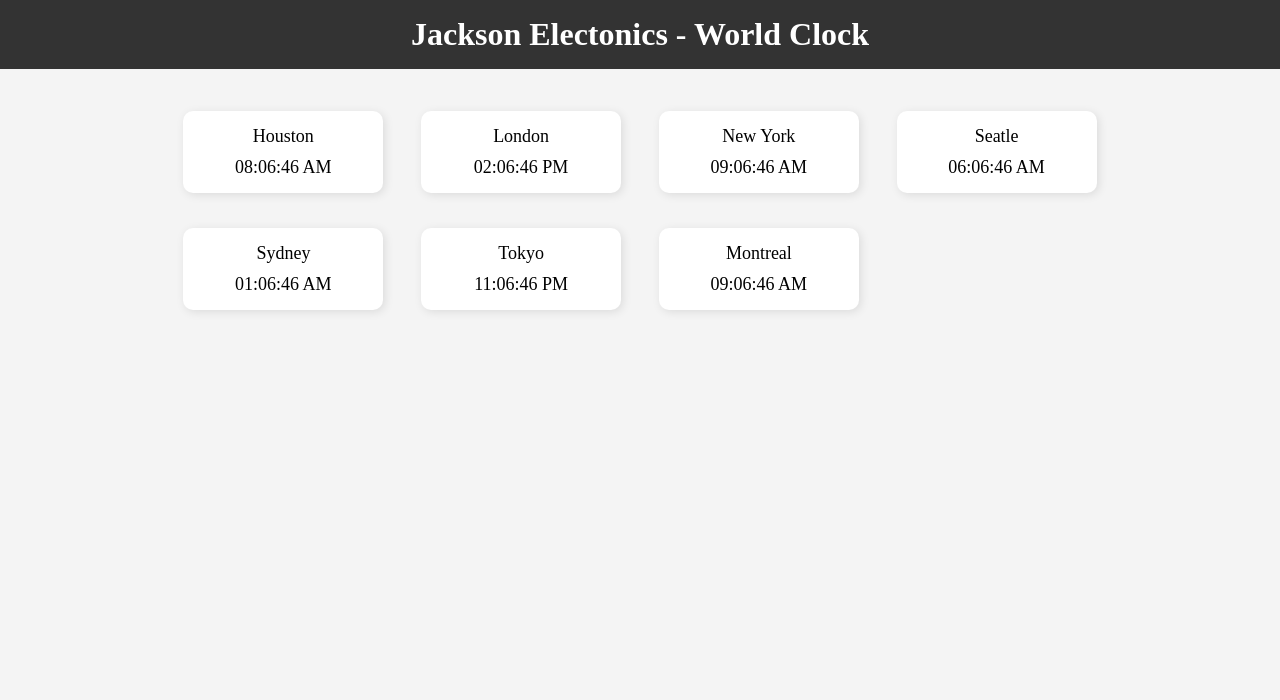
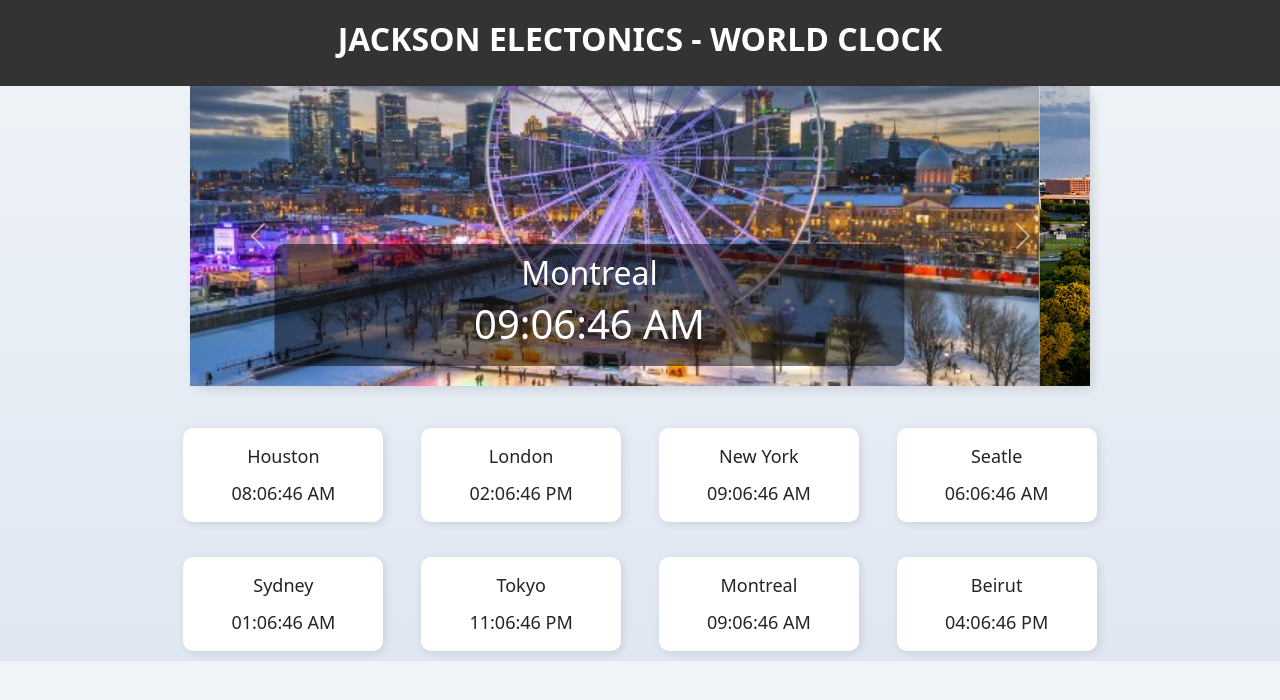
Before and after one commit to RIDagher/World-Clock-Project, a plain HTML site: page index.html in a window 1280 px wide. Drawn offline with nearby package versions, Linux system fonts and the light colour scheme.

Commit message:
updated-readdme file

```diff
--- a/index.html
+++ b/index.html
@@ -3,14 +3,98 @@
   <head>
     <meta charset="UTF-8" />
     <meta name="viewport" content="width=device-width, initial-scale=1.0" />
+    <link
+      href="https://cdn.jsdelivr.net/npm/bootstrap@5.3.3/dist/css/bootstrap.min.css"
+      rel="stylesheet"
+      integrity="sha384-QWTKZyjpPEjISv5WaRU9OFeRpok6YctnYmDr5pNlyT2bRjXh0JMhjY6hW+ALEwIH"
+      crossorigin="anonymous"
+    />
     <link rel="stylesheet" href="./styles/time_zones.css" />
+    <script
+      src="https://cdn.jsdelivr.net/npm/bootstrap@5.3.3/dist/js/bootstrap.bundle.min.js"
+      integrity="sha384-YvpcrYf0tY3lHB60NNkmXc5s9fDVZLESaAA55NDzOxhy9GkcIdslK1eN7N6jIeHz"
+      crossorigin="anonymous"
+    ></script>
 
     <title>Jackson Electronics - World Clock</title>
   </head>
+
   <body>
     <header>
       <h1>Jackson Electonics - World Clock</h1>
     </header>
+
+    <div id="cityCarousel" class="carousel slide" data-bs-ride="carousel">
+      <div class="carousel-inner">
+        <div class="carousel-item active">
+          <img
+            src="./images/montreal.jpeg"
+            class="d-block w-100"
+            alt="Montreal City Image"
+          />
+          <div class="carousel-caption d-none d-md-block">
+            <h2>Montreal</h2>
+            <h1 id="montreal-time">--:--</h1>
+          </div>
+        </div>
+
+        <div class="carousel-item">
+          <img
+            src="./images/Houston.png"
+            class="d-block w-100"
+            alt="London City Image"
+          />
+          <div class="carousel-caption d-none d-md-block">
+            <h2>London</h2>
+            <h1 id="london-time">--:--</h1>
+          </div>
+        </div>
+
+        <div class="carousel-item">
+          <img
+            src="./images/newyork.webp"
+            class="d-block w-100"
+            alt="New York City Image"
+          />
+          <div class="carousel-caption d-none d-md-block">
+            <h2>New York</h2>
+            <h1 id="newyork-time">--:--</h1>
+          </div>
+        </div>
+
+        <div class="carousel-item">
+          <img
+            src="./images/beirut.jpg"
+            class="d-block w-100"
+            alt="Beirut City Image"
+          />
+          <div class="carousel-caption d-none d-md-block">
+            <h2>Beirut</h2>
+            <h1 id="beirut-time">--:--</h1>
+          </div>
+        </div>
+      </div>
+
+      <button
+        class="carousel-control-prev"
+        type="button"
+        data-bs-target="#cityCarousel"
+        data-bs-slide="prev"
+      >
+        <span class="carousel-control-prev-icon" aria-hidden="true"></span>
+        <span class="visually-hidden">Previous</span>
+      </button>
+
+      <button
+        class="carousel-control-next"
+        type="button"
+        data-bs-target="#cityCarousel"
+        data-bs-slide="next"
+      >
+        <span class="carousel-control-next-icon" aria-hidden="true"></span>
+      </button>
+    </div>
+
     <main>
       <div class="clock-container">
         <div class="clock" id="houston">Houston<span></span></div>
@@ -20,6 +104,7 @@
         <div class="clock" id="sydney">Sydney<span></span></div>
         <div class="clock" id="tokyo">Tokyo<span></span></div>
         <div class="clock" id="montreal">Montreal<span></span></div>
+        <div class="clock" id="beirut">Beirut<span></span></div>
       </div>
     </main>
     <script src="./scripts/time_zones.js"></script>
--- a/scripts/time_zones.js
+++ b/scripts/time_zones.js
@@ -1,29 +1,6 @@
-// const offices = {
-//   houston: -360,
-//   london: 0,
-//   newyork: -300,
-//   seatle: -480,
-//   sydney: 660,
-//   tokyo: 540,
-//   montreal: -300,
-// };
+'use strict';
 
-// function worldClock() {
-//   let currentDate = new Date();
-//   console.log('this is the current date ', currentDate);
-
-//   for (let office in offices) {
-//     let offset = offices[office] * 60000; // convert minutes to milliseconds
-//     let localTime = new Date(currentDate.getTime() + offset);
-//     // console.log(`${office} local time: `, localTime.toLocaleTimeString());
-
-//     document.querySelector(`#${office} span`).textContent =
-//       localTime.toLocaleTimeString();
-//   }
-// }
-
-// setInterval(worldClock, 1000);
-// worldClock();
+window.addEventListener('load', worldClock);
 
 const timeZones = {
   houston: 'America/Chicago',
@@ -32,14 +9,15 @@ const timeZones = {
   seattle: 'America/Los_Angeles',
   sydney: 'Australia/Sydney',
   tokyo: 'Asia/Tokyo',
-  montreal: 'America/Montreal',
+  montreal: 'America/Toronto',
+  beirut: 'Asia/Beirut',
 };
 
 function worldClock() {
   let currentDate = new Date();
 
   for (let office in timeZones) {
-    let localTime = currentDate.toLocaleTimeString('en-Us', {
+    let localTime = currentDate.toLocaleTimeString('en-US', {
       timeZone: timeZones[office],
       hour: '2-digit',
       minute: '2-digit',
@@ -48,6 +26,10 @@ function worldClock() {
     });
 
     document.querySelector(`#${office} span`).textContent = localTime;
+    let carouselTime = document.querySelector(`#${office}-time`);
+    if (carouselTime) {
+      carouselTime.textContent = localTime;
+    }
   }
 }
 
--- a/styles/time_zones.css
+++ b/styles/time_zones.css
@@ -5,17 +5,20 @@
 }
 
 body {
-  background-color: #f4f4f4;
+  background: linear-gradient(to bottom, #f0f4f8, #dfe7f2);
 }
 
 header {
   text-align: center;
-  padding: 1rem;
+  padding: 20px;
   background-color: #333333;
 }
 
 header h1 {
   color: white;
+  font-size: 2rem;
+  font-weight: bold;
+  text-transform: uppercase;
 }
 
 main {
@@ -48,3 +51,24 @@ main {
   justify-content: center;
   gap: 10px;
 }
+
+#cityCarousel {
+  width: 80%;
+  max-width: 900px;
+  margin: 0 auto;
+  height: 300px;
+  box-shadow: 4px 4px 10px rgba(0, 0, 0, 0.1) !important;
+  border-radius: 10px !important;
+}
+
+#cityCarousel .carousel-item img {
+  width: 100%;
+  height: 300px;
+  object-fit: cover;
+}
+
+#cityCarousel .carousel-caption {
+  background: rgba(0, 0, 0, 0.5);
+  padding: 10px;
+  border-radius: 10px;
+}
```
Also changed, not shown: images/Houston.png (added), images/beirut.jpg (added), images/montreal.jpeg (added), images/newyork.webp (added), 1 other file.
